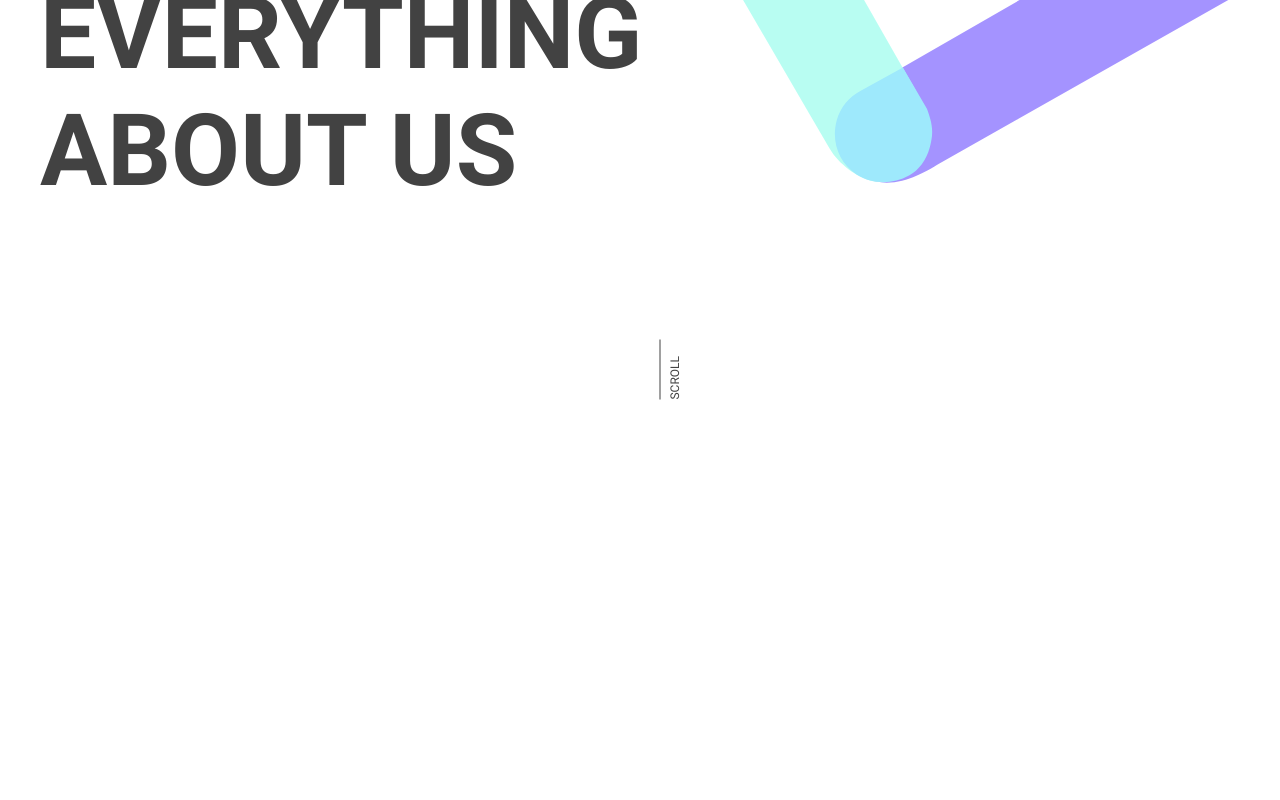
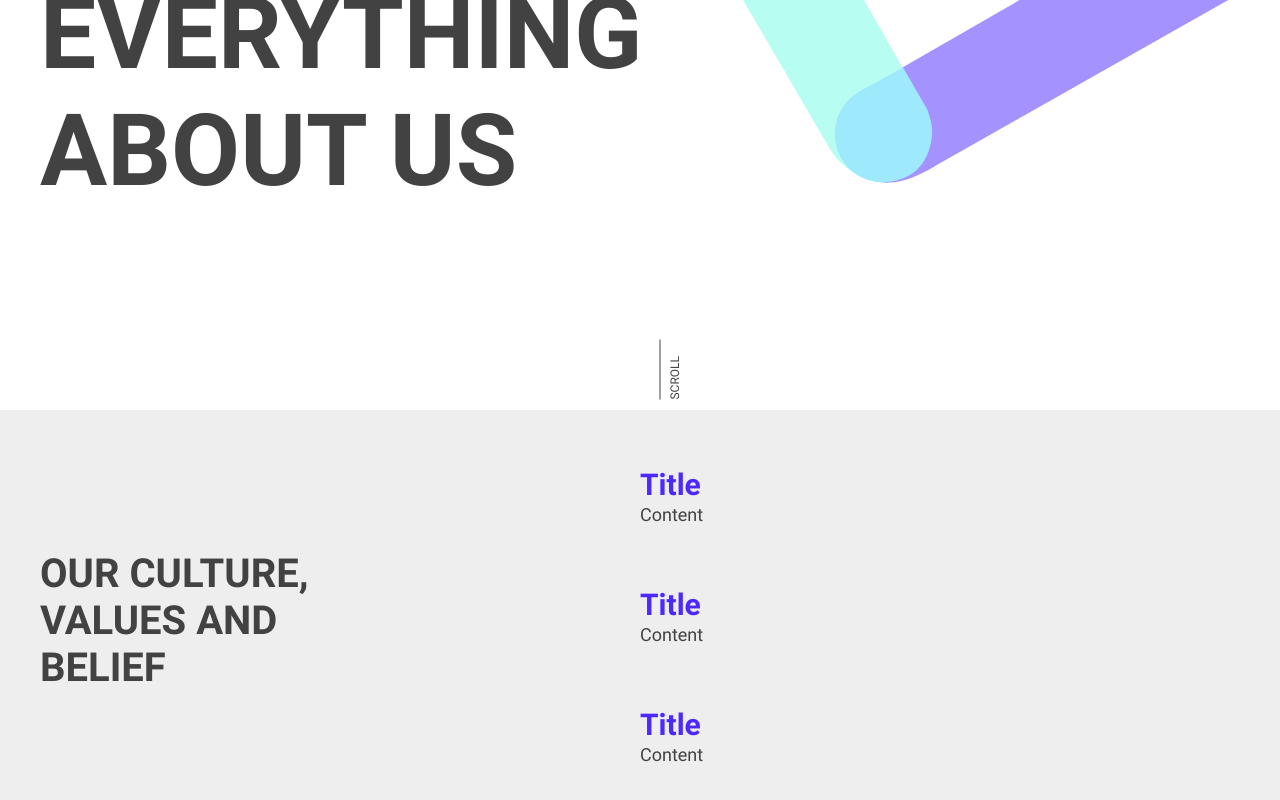
Before and after one commit to DimitriVld/my-website, a React (Create React App) app: page /about-us in a window 1280 px wide. Shown: the part 390-1190 px from the top of the page. Before the commit the page ends 800 px from the top, so only its background shows below. Built offline with nearby package versions, Linux system fonts and the light colour scheme; no server answers.

Commit message:
Culture section

```diff
--- a/src/asset/style/style.scss
+++ b/src/asset/style/style.scss
@@ -49,6 +49,7 @@
   ____) |  __/ (__| |_| | (_) | | | |
  |_____/ \___|\___|\__|_|\___/|_| |_|
 */
+@import './view/section/culture.scss';
 @import './view/section/lastProjects.scss';
 @import './view/section/myJob.scss';
 @import './view/section/services.scss';
--- /dev/null
+++ b/src/asset/style/view/section/culture.scss
@@ -0,0 +1,60 @@
+.s-culture{
+  background-color: $grey-greyLight;
+
+  @include tabletPortrait {
+    padding: 40px 0;
+  }
+
+  .container {
+      display: flex;
+      align-items: center;
+      justify-content: center;
+
+      @include tabletPortrait {
+        flex-direction: column;
+      }
+
+      h3{
+          flex: 1;
+          font-weight: 600;
+
+          @include tabletPortrait {
+            text-align: center;
+          }
+
+          br {
+
+            @include tabletPortrait {
+              display: none;
+            }
+          }
+      }
+
+      .cultures{
+          flex: 1;
+          overflow-x: scroll;
+          max-height: 500px;
+
+          @include tabletPortrait {
+            width: 100%;
+            text-align: center;
+          }
+
+          .culture{
+              margin: 60px 0;
+
+              h4{
+                  font-size: 30px;
+                  font-weight: 600;
+                  color: $color-blue;
+              }
+
+              p{
+                  color: $color-black-4;
+                  font-size: 18px;
+                  line-height: 30px;
+              }
+          }
+      }
+  }
+}
--- a/src/views/page/About.js
+++ b/src/views/page/About.js
@@ -1,5 +1,6 @@
 import React from 'react';
 import WelcomeSection from '../section/Welcome';
+import CultureSection from '../section/Culture';
 
 const About = () => {
 
@@ -10,6 +11,7 @@ const About = () => {
       subtitle='know everything about us'
       isAbout='true'
       />
+      <CultureSection />
     </div>
   );
 };
--- /dev/null
+++ b/src/views/section/Culture.js
@@ -0,0 +1,27 @@
+import React from 'react';
+
+const Culture = () => {
+  return (
+    <div className={'s-culture'}>
+      <div className='container'>
+        <h3 className='ui-h1'>Our culture,<br/> values and <br/>belief</h3>
+        <div className='cultures'>
+          <div className='culture'>
+            <h4>Title</h4>
+            <p>Content</p>
+          </div>
+          <div className='culture'>
+            <h4>Title</h4>
+            <p>Content</p>
+          </div>
+          <div className='culture'>
+            <h4>Title</h4>
+            <p>Content</p>
+          </div>
+        </div>
+      </div>
+    </div>
+);
+}
+
+export default Culture;
```
